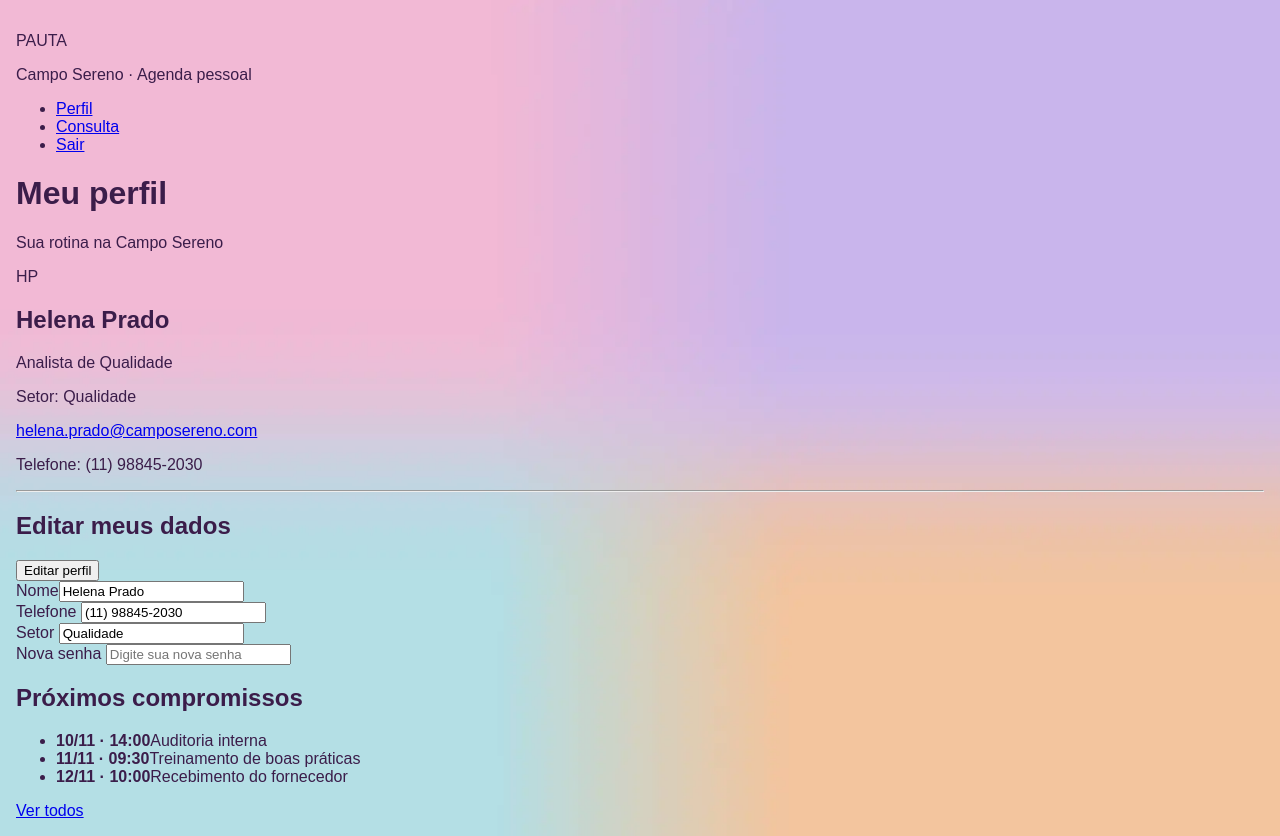
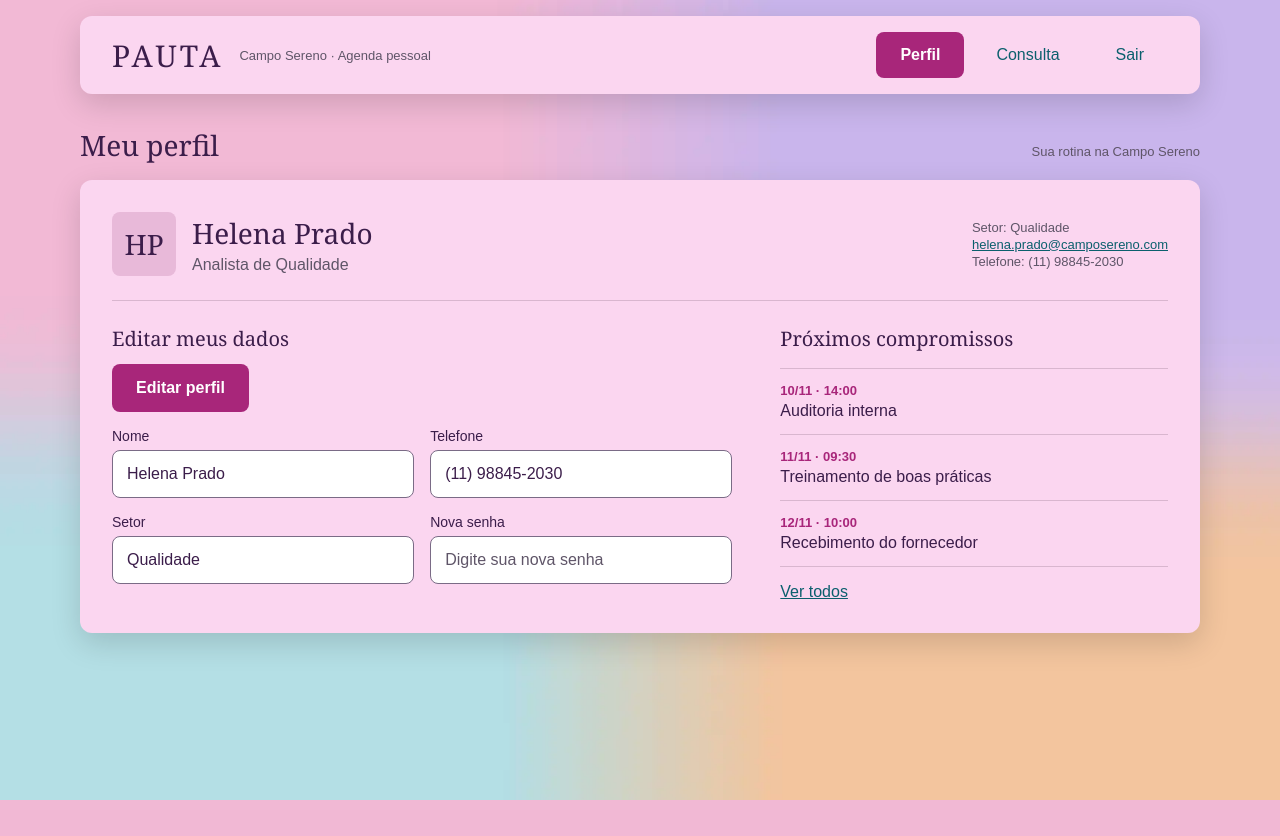
Before and after one commit to duartelab/NovaWeb, a plain HTML site: page perfil.html in a window 1280 px wide. After the commit the page ends 800 px from the top, so only its background shows below. Drawn offline with Linux system fonts and the light colour scheme.

Commit message:
css: perfil, consulta e celular

```diff
--- a/css/style.css
+++ b/css/style.css
@@ -140,3 +140,294 @@ body {
 .login > p:nth-of-type(2) strong{
     font-weight: normal;
 }
+body>header,body>main {
+    max-width: 1120px;
+    margin-left: auto;
+    margin-right: auto;
+}
+body>header{
+    display: flex;
+    align-items: center;
+    gap: 16px;
+    margin-bottom: 32px;
+    padding: 16px 32px;
+    border-radius: 12px;
+    background-color: #fbd6f0;
+    box-shadow: 0px 10px 30px rgba(0, 0, 0, 0.15);
+}
+body>header p:first-child{
+    margin: 0;
+    font-family: Georgia, 'Times New Roman', Times, serif;
+    font-size: 30px;
+    letter-spacing: 3px;
+}
+body>header p:nth-child(2){
+    margin: 0;
+    font-size: 13px;
+    color:#5f5568;
+}
+body>header nav{
+    margin-left: auto;
+}
+body>header ul{
+    display: flex;
+    gap: 8px;
+    margin: 0;
+    padding: 0;
+    list-style:none;
+}
+body>header nav a{
+    display: block;
+    padding: 14px 24px;
+    border-radius: 8px;
+    color:#0b5f6d;
+    text-decoration: none;
+}
+body>header nav a.ativo{
+    background-color: #a8267a;
+    color:#ffffff;
+    font-weight: bold;
+}
+body>main{
+    display: grid;
+    grid-template-columns: 1fr auto;
+    column-gap: 16px;
+    align-items: baseline;
+}
+body>main h1{
+    margin: 0 0 16px;
+    font-family: Georgia, 'Times New Roman', Times, serif;
+    font-size: 28px;
+    font-weight: normal;
+}
+body>main>p{
+    margin: 0 0 16px;
+    font-size: 13px;
+    color:#5f5568
+}
+body>main>section{
+    grid-column: 1/-1;
+}
+.cartao{
+    padding: 32px;
+    border-radius: 12px;
+    background-color: #fbd6f0;
+    box-shadow: 0px 10px 30px rgba(0, 0, 0, 0.15);
+}
+.cartao h2{
+    margin: 0;
+    font-family: Georgia, 'Times New Roman', Times, serif;
+    font-size: 20px;
+    font-weight: normal;
+}
+.cartao hr{
+    margin: 24px 0;
+    border: 0;
+    border-top: 1px solid #d9b6cf;
+}
+.identificacao{
+    display: flex;
+    align-items: center;
+    gap:16px;
+}
+.avatar{
+    display: flex;
+    align-items: center;
+    justify-content: center;
+    width: 64px;
+    height: 64px;
+    border-radius: 8px;
+    background-color: #e8b9d9;
+    font-family: Georgia, 'Times New Roman', Times, serif;
+    font-size: 28px;
+}
+.nome-cargo h2{
+    font-size: 28px;
+}
+.nome-cargo p{
+    margin: 4px 0 0;
+    color: #5f5568;
+}
+.setor{
+    margin-left: auto;
+    font-size: 13px;
+    color: #5f5568;
+}
+.setor p{
+    margin: 2px 0;
+}
+.setor a{
+    color: #0b5f6d;
+}
+.coluna-esquerda{
+    flex:1.6;
+}
+.coluna-direita{
+    flex:1;
+}
+.coluna-esquerda>button{
+    margin-top: 12px;
+}
+.duas-colunas{
+    display: flex;
+    gap: 48px;
+}
+.coluna-esquerda form{
+    display: grid;
+    grid-template-columns: 1fr 1fr;
+    gap: 16px;
+    margin-top: 16px;
+}
+.cartao label{
+    display: block;
+    margin-bottom: 6px;
+    font-size: 14px;
+}
+.cartao input{
+    width: 100%;
+    height: 48px;
+    padding: 0 14px;
+    border: 1px solid #7a6b86;
+    border-radius: 8px;
+    background-color: #ffffff;
+    font-size: 16px;
+    color: #3b1d4a;
+}
+.cartao input::placeholder{
+    color: #5f5568;
+}
+.cartao button{
+    height: 48px;
+    padding: 0 24px;
+    border: 0;
+    border-radius: 8px;
+    background-color: #a8267a;
+    color: #ffffff;
+    font-size: 16px;
+    font-weight: bold;
+    cursor: pointer;
+}
+.cartao button:hover{
+    background-color: #8a1d65;
+}
+.cartao button.secundario{
+    border: 1px solid #7a6b86;
+    background-color: #ffffff;
+    color:#3b1d4a;
+}
+.cartao button.secundario:hover{
+    background-color: #f6e3f0;
+}
+.cartao input:focus,
+.cartao button:focus,
+.cartao a:focus{
+    outline: 2px solid #0b5f6d;
+    outline-offset: 2px;
+}
+.coluna-direita ul{
+    margin: 16px 0;
+    padding: 0;
+    list-style: none;
+    border-top: 1px solid #d9b6cf;
+}
+.coluna-direita li {
+    padding: 14px 0;
+    border-bottom: 1px solid #d9b6cf;
+}
+.coluna-direita li strong{
+    display: block;
+    margin-bottom: 4px;
+    font-size: 13px;
+    color:#a8267a;
+}
+.coluna-direita>a{
+    color:#0b5f6d;
+}
+#buscar{
+    max-width: 560px;
+}
+.contador{
+    margin: 8px 0 16px;
+    font-size: 13px;
+    color:#5f5568;
+    text-align: right;
+}
+.dica-rolar{
+    display: none;
+    margin: 0 0 8px;
+    font-size: 13px;
+    color: #5f5568;
+}
+.caixa-que-rola{
+    overflow-x: auto;
+}
+table{
+    width: 100%;
+    border-collapse: collapse;
+}
+th{
+    padding: 12px 16px;
+    background-color: #a8267a;
+    color:#ffffff;
+    font-size: 14px;
+    text-align: left;
+}
+th:first-child{
+    border-top-left-radius: 8px;
+}
+th:last-child{
+    border-top-right-radius: 8px;
+}
+td{
+    padding: 14px 16px;
+    font-size: 15px;
+}
+tbody tr:nth-child(odd){
+    background-color: #ffffff;
+}
+tbody tr:nth-child(even){
+    background-color: #fbd6f0;
+}
+@media(max-width: 600px){
+    body{background-image: url(../imagens/fundo-celular.webp);}
+.login{
+    padding: 24px;
+}
+body>header{
+    flex-wrap: wrap;
+    padding: 16px;
+}
+body>header nav{
+    width: 100%;
+    margin-left: 0;
+}
+body>header nav a{
+    padding: 12px 16px;
+}
+body>main{
+    grid-template-columns: minmax(0, 1fr);
+}
+.cartao{
+    padding: 20px;
+}
+.identificacao{
+    flex-wrap: wrap;
+}
+.setor{
+    margin-left: 0;
+    width: 100%;
+}
+.duas-colunas{
+    flex-direction: column;
+    gap:32px
+}
+.coluna-esquerda form{
+    grid-template-columns: 1fr;
+}
+.dica-rolar{
+    display: block;
+}
+table{
+    min-width: 640px;
+}
+}
```
